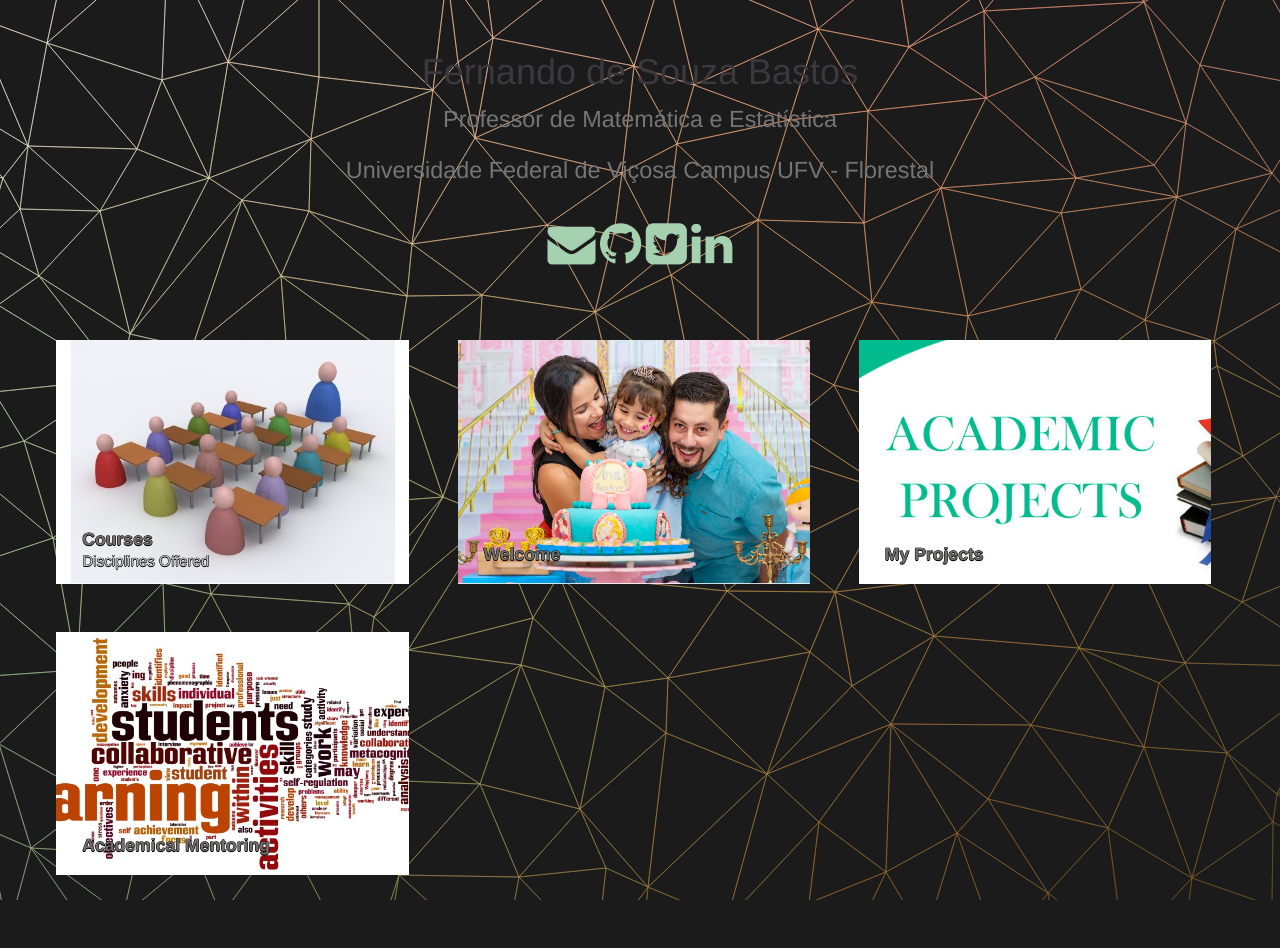
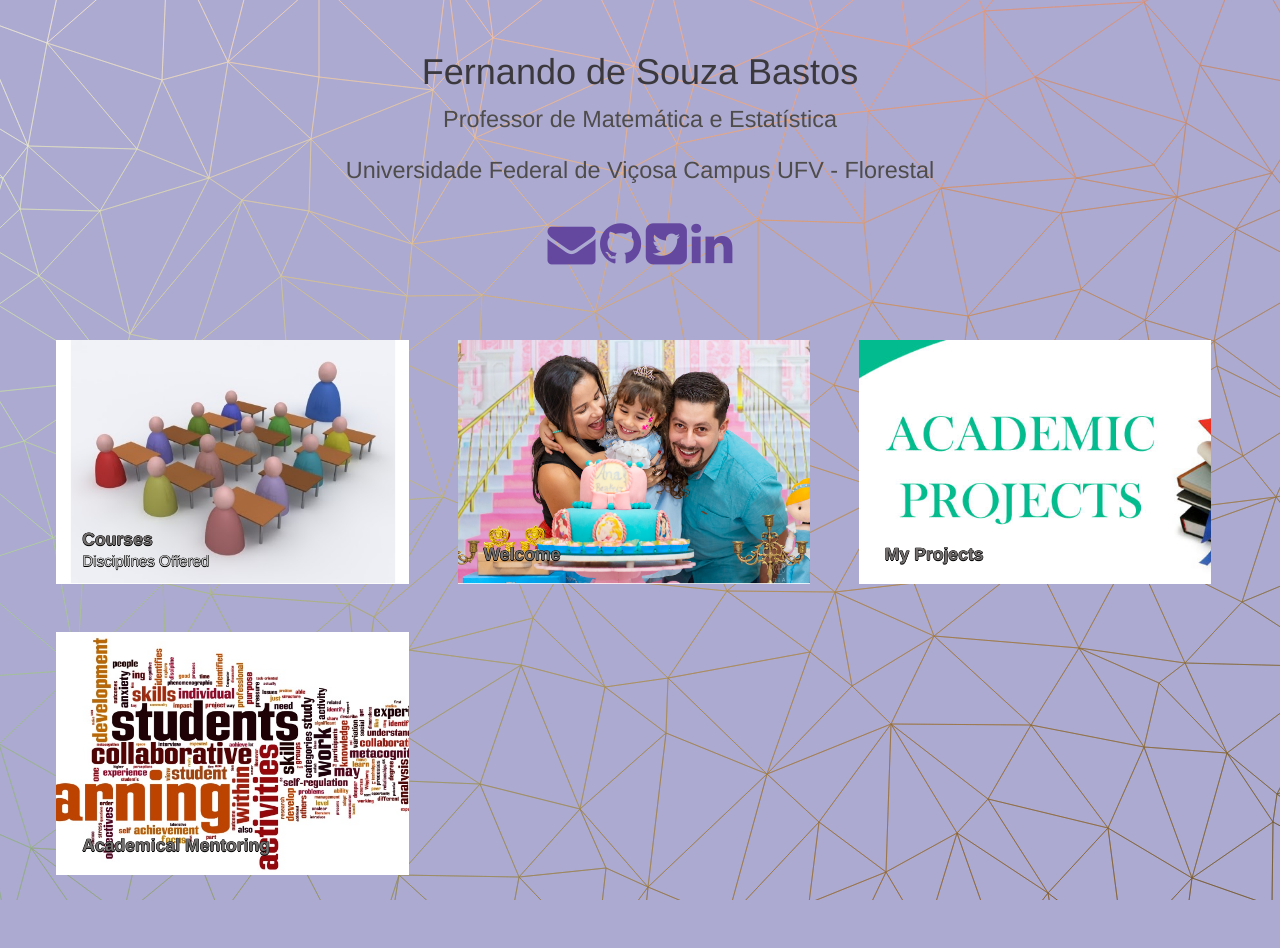
Before and after one commit to fsbmat-ufv/fsbmat-ufv.github.io, a Jekyll site: the page built from index.html, in a window 1280 px wide. Built offline with Jekyll 4.4.1, drawn with Linux system fonts in a browser that asks for light colours; a style sheet for code colours, icons or effects is not loaded.

Commit message:
teste demo 4

```diff
--- a/index.html
+++ b/index.html
@@ -34,7 +34,7 @@ layout: compress
     </script>
 </head>
 
-<body class="demo-3">
+<body class="demo-4">
 
 
     <div class="container">
```
